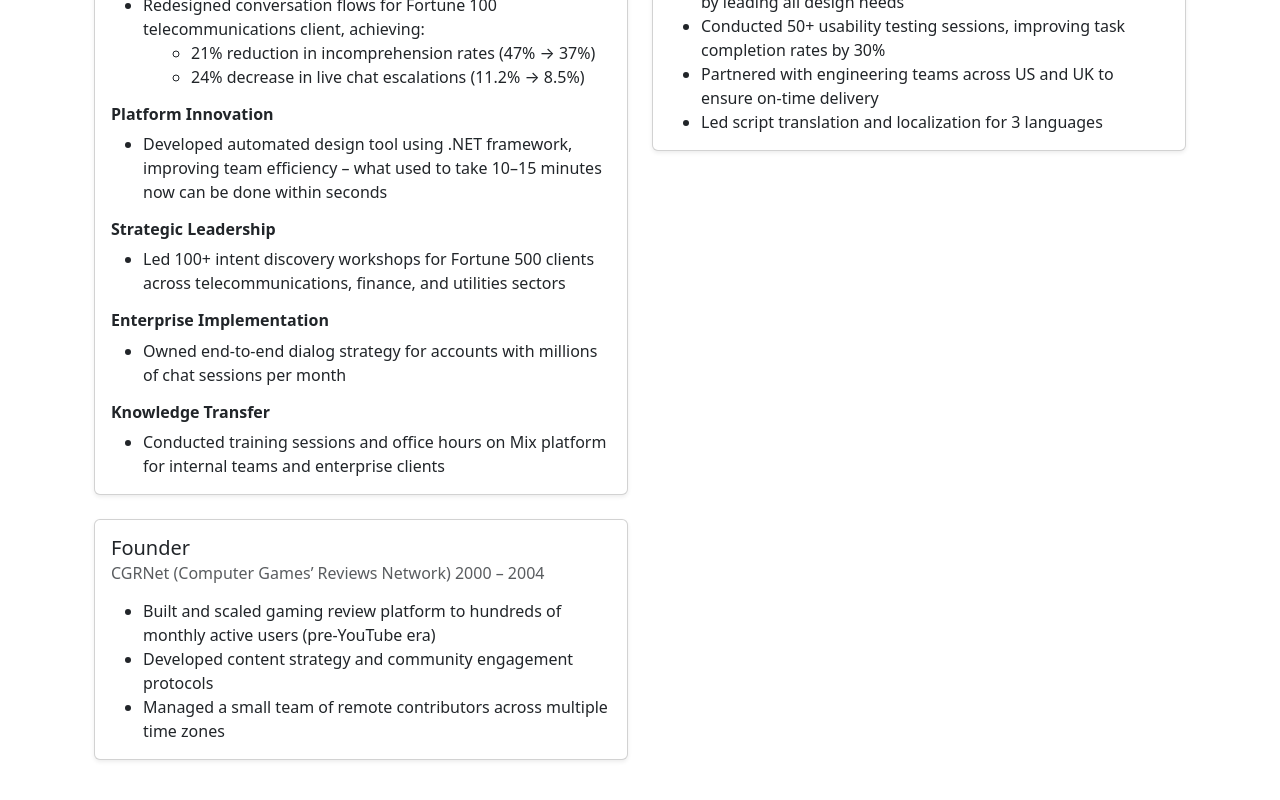
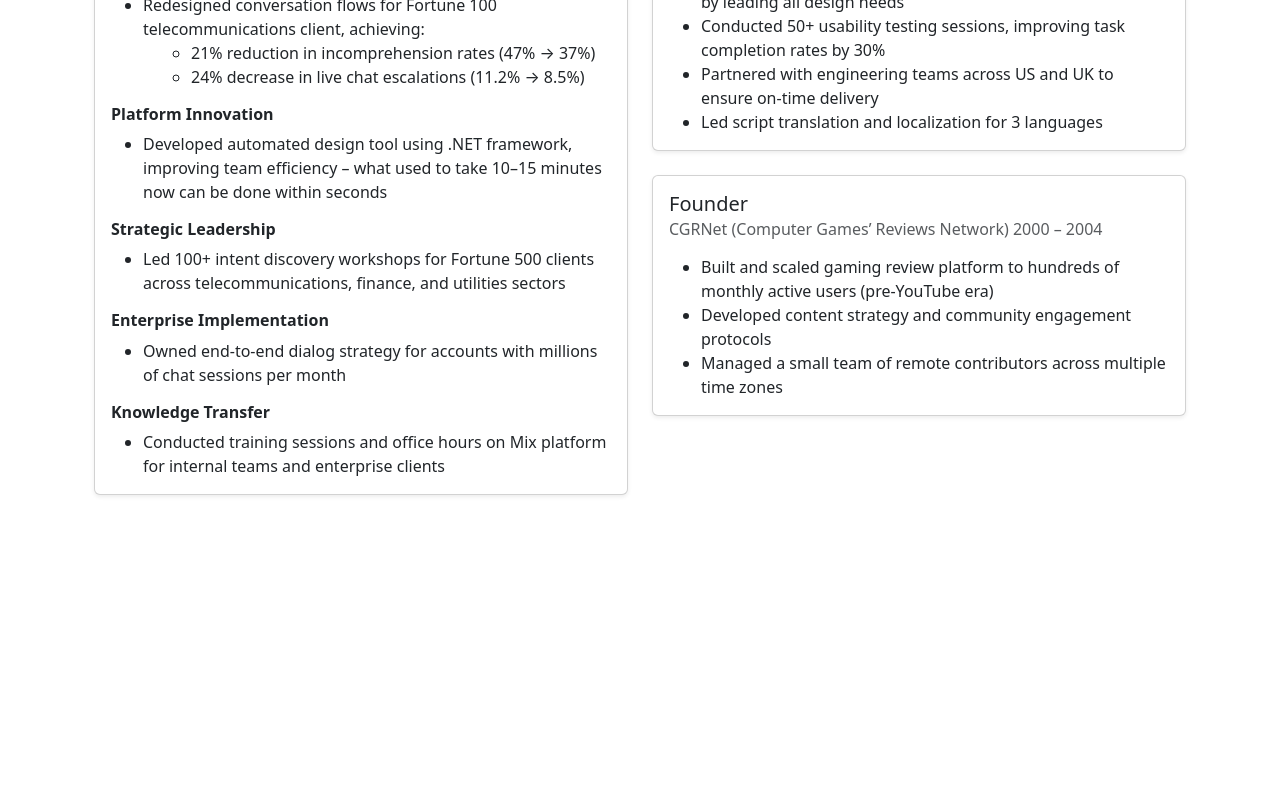
Before and after one commit to theuxfactor/arungeorge.me, a Next.js app: page /resume in a window 1280 px wide. Shown: the part 624-1424 px from the top of the page. After the commit the page ends 1191 px from the top, so only its background shows below. Built offline with nearby package versions, Linux system fonts and the light colour scheme.

Commit message:
Update page.js
Moved the 'Founder' section right after the 'Voice UX Consultant' box.

```diff
--- a/src/app/resume/page.js
+++ b/src/app/resume/page.js
@@ -94,9 +94,10 @@ export default function Resume() {
           </div>
         </div>
 
-        {/* VoxGen */}
+        {/* VoxGen + Founder */}
         <div className="col-md-6 mb-4">
-          <div className="card shadow-sm"> {/* No h-100 here */}
+          {/* VoxGen Card */}
+          <div className="card shadow-sm mb-4"> {/* Removed h-100 */}
             <div className="card-body">
               <h5 className="card-title">Voice UX Consultant</h5>
               <h6 className="card-subtitle mb-3 text-muted">
@@ -110,11 +111,9 @@ export default function Resume() {
               </ul>
             </div>
           </div>
-        </div>
 
-        {/* Founder */}
-        <div className="col-md-6 mb-4">
-          <div className="card shadow-sm h-100">
+          {/* Founder Card */}
+          <div className="card shadow-sm"> {/* Also no h-100 here */}
             <div className="card-body">
               <h5 className="card-title">Founder</h5>
               <h6 className="card-subtitle mb-3 text-muted">
```
